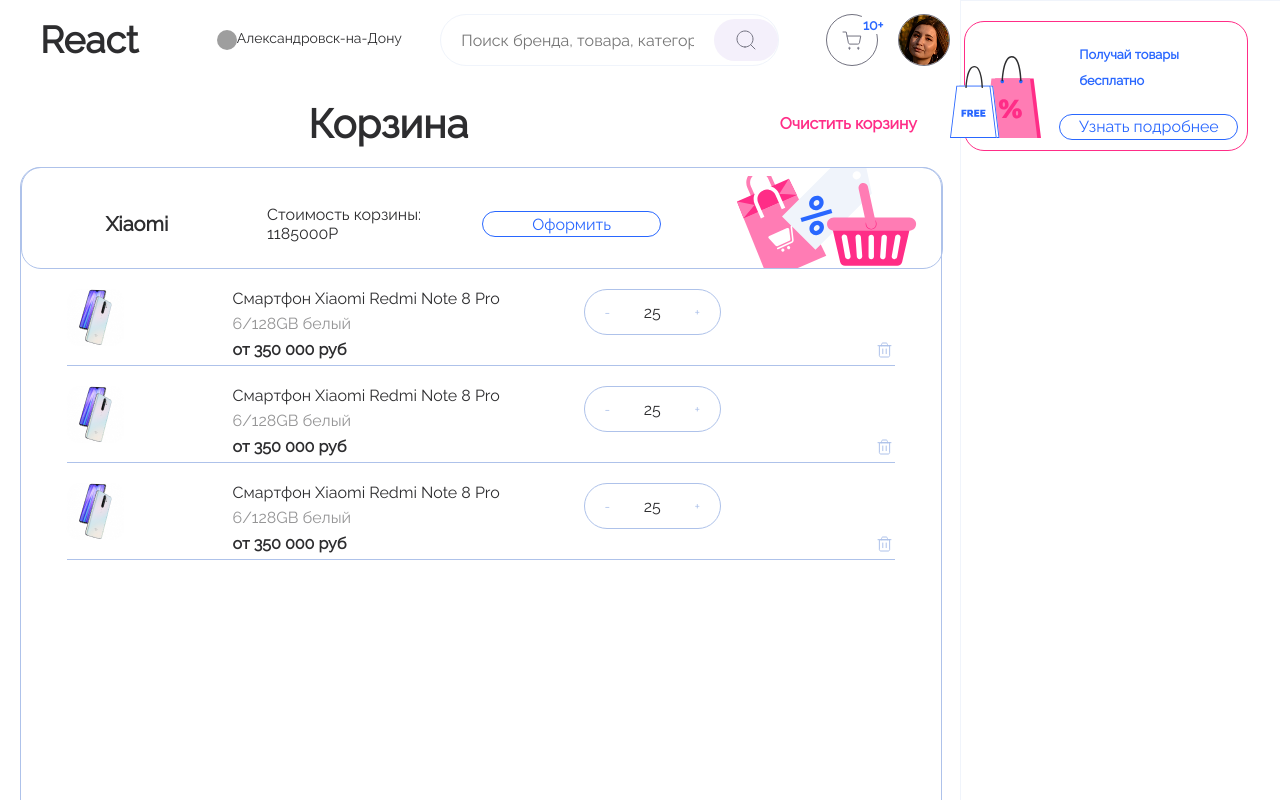
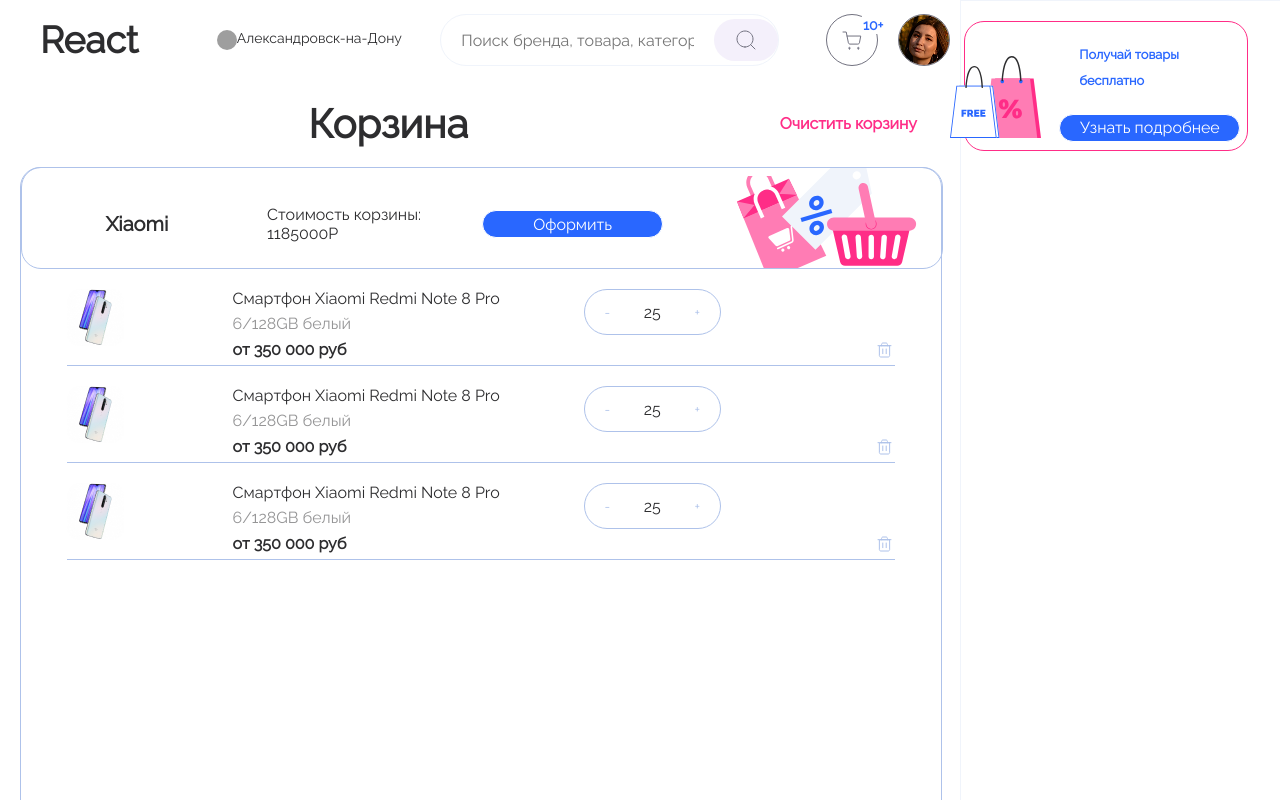
Before and after one commit to Mikhail2107/market-ORM, a React (Vite) app: page /cart in a window 1280 px wide. Shown: the top 800 px of the page. Built offline with nearby package versions, Linux system fonts and the light colour scheme; no server answers; grey boxes are pictures that could not be loaded.

Commit message:
fixed some styles 4

```diff
--- a/src/share/Aside/Aside.tsx
+++ b/src/share/Aside/Aside.tsx
@@ -11,7 +11,7 @@
           <li className="aside-item">
             <div className="item-image"></div>
             <span className='item-title'>Получай товары бесплатно</span>
-            <Button type='link' linkTo='/' className='item-button' children={'Узнать подробнее'}></Button>
+            <Button variant='link' linkTo='/' className='item-button' children={'Узнать подробнее'}></Button>
             {/* <button className='item-button'>Узнать подробнее</button> */}
           </li>
         </ul>
--- a/src/share/ui/Button/Button.tsx
+++ b/src/share/ui/Button/Button.tsx
@@ -4,7 +4,7 @@
 interface ButtonProps {
     children: React.ReactNode;
     variant: 'link' | 'button';
-    type?: 'button' | 'submit' | 'reset'; // Только для variant="button"
+    type?: 'button' | 'submit' | 'reset';
     linkTo?: string;
     className?: string;
     onClick?: () => void;
@@ -36,7 +36,7 @@
 
     return (
         <button
-            type={type} // Используем переданный type (button/submit/reset)
+            type={type}
             className={buttonClasses}
             onClick={onClick}
             aria-label={ariaLabel}
--- a/src/widgets/Cart/Cart.tsx
+++ b/src/widgets/Cart/Cart.tsx
@@ -11,13 +11,13 @@
     <div className="cart-container">
       <div className="cart-header">
         <h2 className="cart-title">Корзина</h2>
-        <Button type='button' className="cart-clear" children={'Очистить корзину'}></Button>
+        <Button type='button' className="cart-clear" children={'Очистить корзину'} variant={'button'}></Button>
       </div>
       <div className="cart-box">
         <div className="cart-state">
           <span className="cart-state-title">Xiaomi</span>
           <span className="cart-state-total">Стоимость корзины: 1185000Р</span>
-          <Button type='link' linkTo={'/delivery'} className="cart-state-button" children={'Оформить'}></Button>
+          <Button variant='link' linkTo={'/delivery'} className="cart-state-button" children={'Оформить'}></Button>
           <div className="cart-state-image"></div>
         </div>
         <ul className="cart-list">
--- a/src/widgets/Delivery/Delivery.css
+++ b/src/widgets/Delivery/Delivery.css
@@ -82,7 +82,6 @@
     grid-template-columns: repeat(1, 1fr);
     grid-template-rows: repeat(3, 1fr);
     margin: 10px 0;
-
   }
   .delivery-address-side {
     grid-column: 1/2;
--- a/src/widgets/ProductCard/ProductCard.tsx
+++ b/src/widgets/ProductCard/ProductCard.tsx
@@ -44,7 +44,7 @@
               </li>
 
             </ul>
-            <Button className="product-card-tobuy" children={'В корзину'} type={'button'} ariaLabel={'В корзину'}></Button>
+            <Button className="product-card-tobuy" children={'В корзину'} type={'button'} ariaLabel={'В корзину'} variant={'button'}></Button>
           </div>
         </div>
       </div>
```
